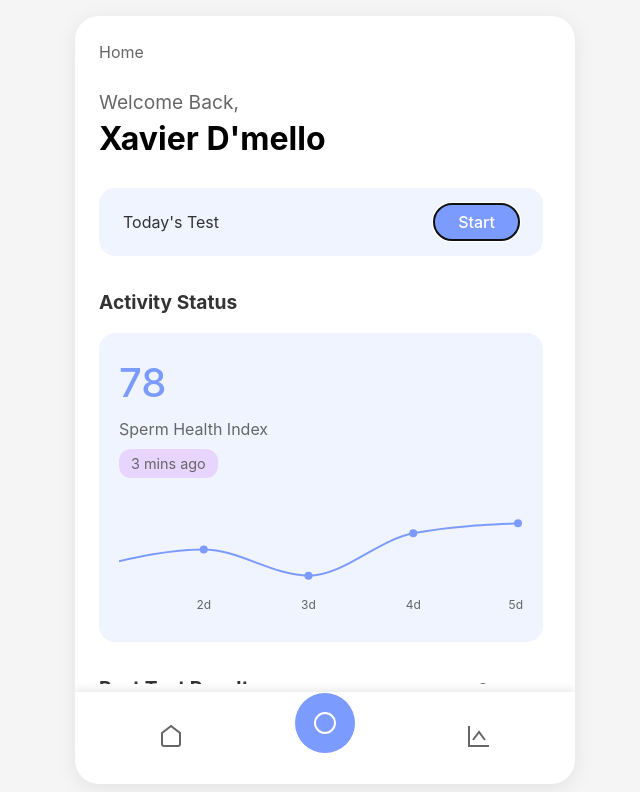
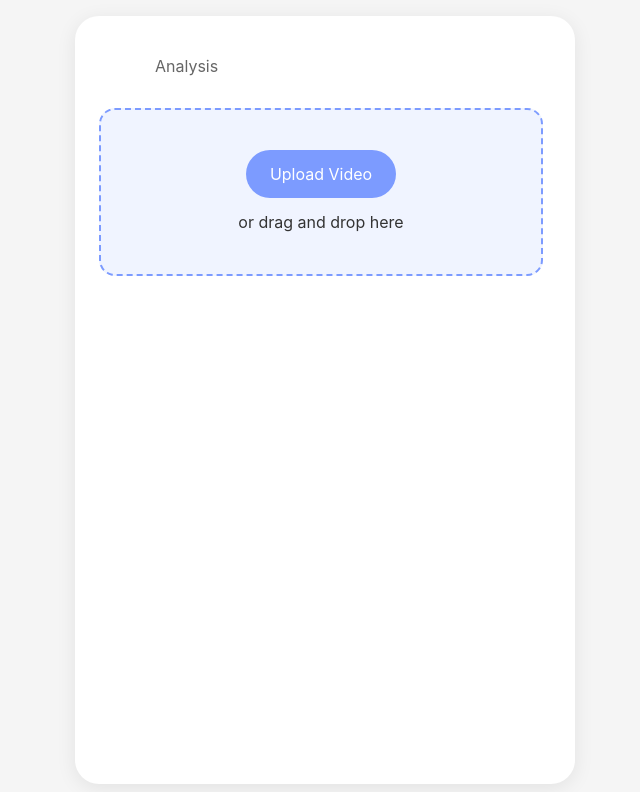
Before and after one commit to friendly304010/stream, a React (Vite) app in the folder frontend/: page / in a window 1280 px wide. Both pictures are taken after a click on the button "Start". Shown: the top 792 px of the page, without its empty margins (315-955 px from the left). Built offline with nearby package versions, Linux system fonts and the light colour scheme.

Commit message:
update full stack demo v1

```diff
--- a/frontend/src/App.css
+++ b/frontend/src/App.css
@@ -339,3 +339,65 @@
   height: 18px;
   border-radius: 2px;
 }
+
+.file-drop-area {
+  background-color: #F0F4FF;
+  border: 2px dashed #7C9BFF;
+  border-radius: 16px;
+  padding: 40px;
+  text-align: center;
+  margin: 20px 0;
+}
+
+.file-upload-button {
+  background-color: #7C9BFF;
+  color: white;
+  padding: 12px 24px;
+  border-radius: 24px;
+  display: inline-block;
+  margin-bottom: 12px;
+  cursor: pointer;
+}
+
+.analyze-button {
+  background-color: #7C9BFF;
+  color: white;
+  border: none;
+  padding: 12px 24px;
+  border-radius: 24px;
+  margin-top: 12px;
+}
+
+.result-card {
+  background-color: #F0F4FF;
+  padding: 20px;
+  border-radius: 16px;
+  margin-top: 20px;
+}
+
+.error-message {
+  color: #ff4444;
+  margin-top: 12px;
+  text-align: center;
+}
+
+.transaction-hash {
+  font-family: monospace;
+  color: #666;
+  font-size: 0.9em;
+}
+
+.camera-button {
+  transform: translateY(-15px);
+}
+
+.leaderboard-container {
+  max-width: 500px;
+  width: 100%;
+  height: calc(100vh - 32px);
+  margin: 0 auto;
+  padding: 24px;
+  background-color: #7C6BFF;
+  border-radius: 24px;
+  overflow: hidden;
+}
--- a/frontend/src/App.jsx
+++ b/frontend/src/App.jsx
@@ -2,6 +2,7 @@ import './App.css';
 import { LineChart, Line, XAxis, YAxis, ResponsiveContainer, Tooltip } from 'recharts';
 import { useState } from 'react';
 import LeaderboardPage from './LeaderboardPage';
+import FileDropPage from './FileDropPage';
 
 const healthData = [
   { time: '1d', value: 65 },
@@ -13,9 +14,14 @@ const healthData = [
 
 function App() {
   const [showLeaderboard, setShowLeaderboard] = useState(false);
+  const [showFileDrop, setShowFileDrop] = useState(false);
 
   if (showLeaderboard) {
     return <LeaderboardPage onBack={() => setShowLeaderboard(false)} />;
+  }
+
+  if (showFileDrop) {
+    return <FileDropPage onBack={() => setShowFileDrop(false)} />;
   }
 
   return (
@@ -32,7 +38,12 @@ function App() {
 
         <div className="test-button">
           <span>Today's Test</span>
-          <button className="start-button">Start</button>
+          <button
+            className="start-button"
+            onClick={() => setShowFileDrop(true)}
+          >
+            Start
+          </button>
         </div>
 
         <div className="activity-status">
@@ -114,7 +125,10 @@ function App() {
             <path d="M3 9l9-7 9 7v11a2 2 0 0 1-2 2H5a2 2 0 0 1-2-2z"></path>
           </svg>
         </button>
-        <button className="nav-button camera-button">
+        <button
+          className="nav-button camera-button"
+          onClick={() => setShowFileDrop(true)}
+        >
           <svg viewBox="0 0 24 24" className="nav-icon">
             <circle cx="12" cy="12" r="10"></circle>
           </svg>
--- /dev/null
+++ b/frontend/src/FileDropPage.jsx
@@ -0,0 +1,108 @@
+import { useState } from 'react';
+
+function FileDropPage({ onBack }) {
+  const [file, setFile] = useState(null);
+  const [loading, setLoading] = useState(false);
+  const [result, setResult] = useState(null);
+  const [error, setError] = useState(null);
+
+  const handleFileDrop = (e) => {
+    e.preventDefault();
+    const droppedFile = e.dataTransfer?.files[0] || e.target.files[0];
+    if (droppedFile && droppedFile.type.startsWith('video/')) {
+      setFile(droppedFile);
+      setError(null);
+    } else {
+      setError('Please upload a video file');
+    }
+  };
+
+  const handleSubmit = async () => {
+    if (!file) return;
+
+    setLoading(true);
+    const formData = new FormData();
+    formData.append('video', file);
+
+    try {
+      const response = await fetch('http://localhost:5000/analyze', {
+        method: 'POST',
+        body: formData,
+      });
+
+      const data = await response.json();
+      if (response.ok) {
+        setResult(data);
+      } else {
+        setError(data.error || 'Analysis failed');
+      }
+    } catch (err) {
+      setError('Failed to connect to server');
+    } finally {
+      setLoading(false);
+    }
+  };
+
+  return (
+    <div className="app-container">
+      <div className="app-content">
+        <div className="home-header">
+          <button className="back-button" onClick={onBack}>
+            <svg viewBox="0 0 24 24" className="back-icon">
+              <path d="M19 12H5M12 19l-7-7 7-7" />
+            </svg>
+          </button>
+          <span>Analysis</span>
+        </div>
+
+        <div className="file-drop-area"
+          onDrop={handleFileDrop}
+          onDragOver={(e) => e.preventDefault()}
+        >
+          {!file ? (
+            <>
+              <input
+                type="file"
+                accept="video/*"
+                onChange={handleFileDrop}
+                style={{ display: 'none' }}
+                id="file-input"
+              />
+              <label htmlFor="file-input" className="file-upload-button">
+                Upload Video
+              </label>
+              <p>or drag and drop here</p>
+            </>
+          ) : (
+            <div className="file-info">
+              <p>{file.name}</p>
+              <button
+                className="analyze-button"
+                onClick={handleSubmit}
+                disabled={loading}
+              >
+                {loading ? 'Analyzing...' : 'Start Analysis'}
+              </button>
+            </div>
+          )}
+        </div>
+
+        {error && <div className="error-message">{error}</div>}
+
+        {result && (
+          <div className="result-card">
+            <h3>Analysis Results</h3>
+            <p>Average Count: {result.average_count.toFixed(2)}</p>
+            <p>Motility Score: {result.motility_score.toFixed(2)}%</p>
+            <p>Grade: {result.grade} NFT</p>
+            <p className="transaction-hash">
+              TX: {result.transaction_hash.slice(0, 10)}...
+            </p>
+          </div>
+        )}
+      </div>
+    </div>
+  );
+}
+
+export default FileDropPage;
```
Also changed, not shown: 2 other files (tests, documents, lock files or other folders).
